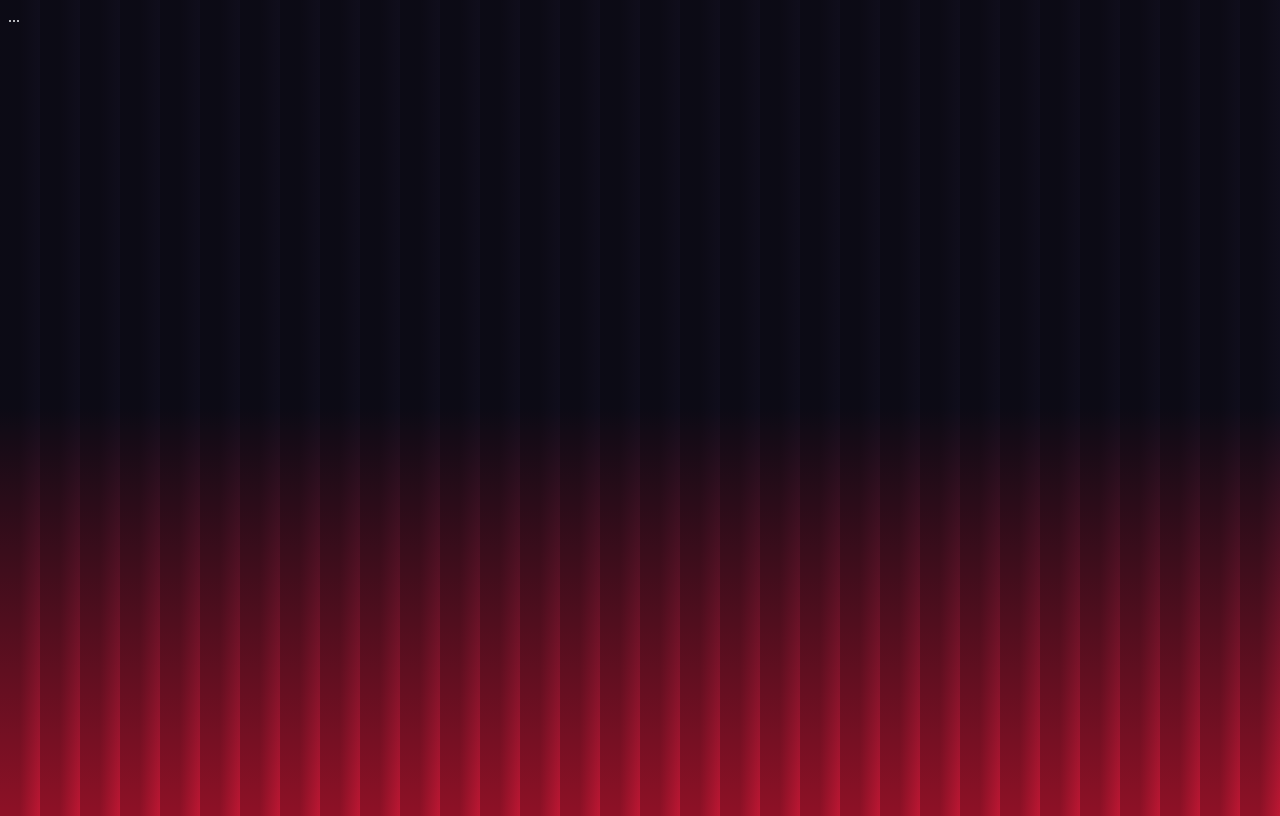
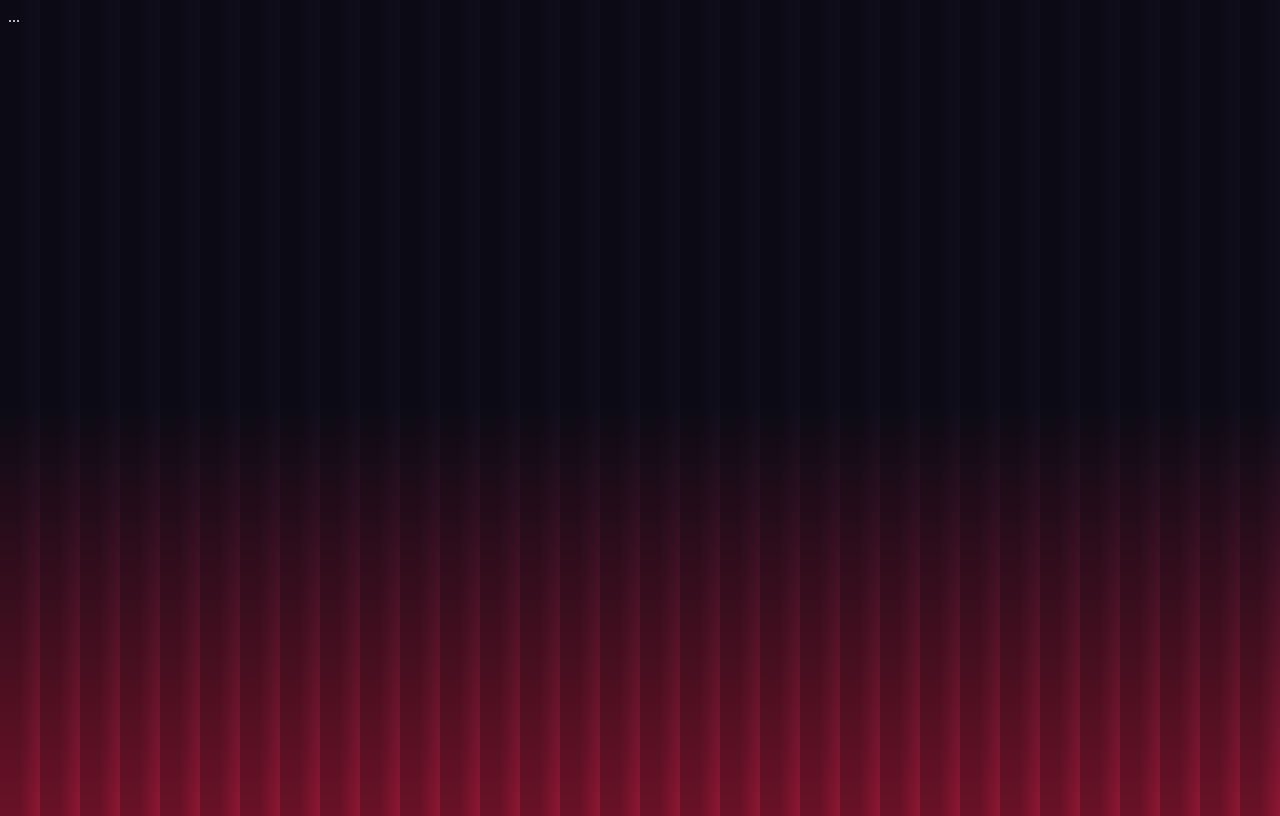
Before and after one commit to jimmybookkyh-crypto/FrontendProject-GR-B, a React (Vite) app: page / in a window 1280 px wide. Built offline with nearby package versions, Linux system fonts and the light colour scheme.

Commit message:
css bookingpage

```diff
--- a/src/Booking.css
+++ b/src/Booking.css
@@ -1,6 +1,6 @@
 :root {
   --gold: #DFA213;
-  --red: #BE1733;
+  --red: #8E1733;
   --blue-dark: #100E1C;
   --off-white: #F5F7FA;
 }
@@ -9,7 +9,7 @@ body {
 background:
     linear-gradient(to bottom,
       #100E1C 50%,
-      #BE1733 100%
+      #8E1733 100%
     ),
     repeating-linear-gradient(90deg,
       rgba(0, 0, 0, 0.25) 0px,
@@ -20,18 +20,19 @@ background:
   min-height: 100vh;
   color: var(--off-white);
 }
+
 .top-col-row {
   display: flex;
   justify-self: center;
   align-items: center;
   gap: clamp(3px, 6vw, 120px);
 }
+
 .info-box {
   border: 1px solid rgba(253, 252, 250, 0.4);
   border-radius: 1rem;
   padding: 10px;
   max-width: 100%;
-
 }
 
 .colsize-40 {
@@ -51,13 +52,15 @@ background:
   box-shadow: 0 4px 18px rgba(0, 0, 0, 0.45);
 }
 
-.ticket-card h3 {
+ h3 {
   font-size: 1.6rem;
   font-weight: 700;
   margin-bottom: 1.5rem;
   color: var(--gold);
   text-align: center;
 }
+
+
 
 .seatchart-card {
   overflow-x: auto;
```
